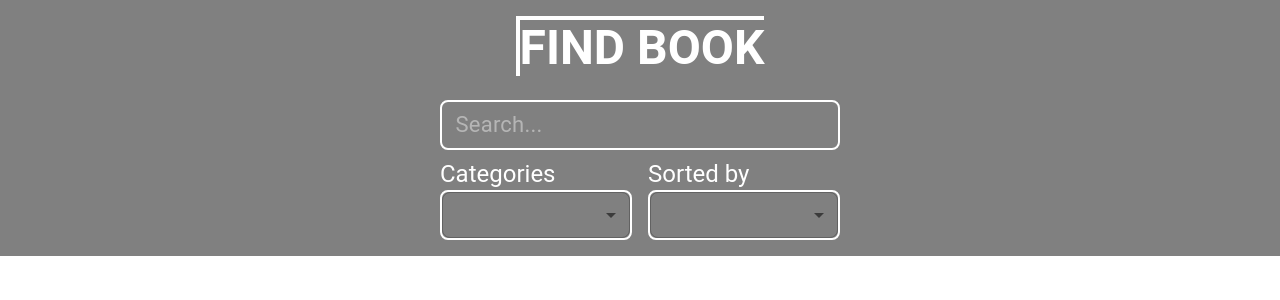
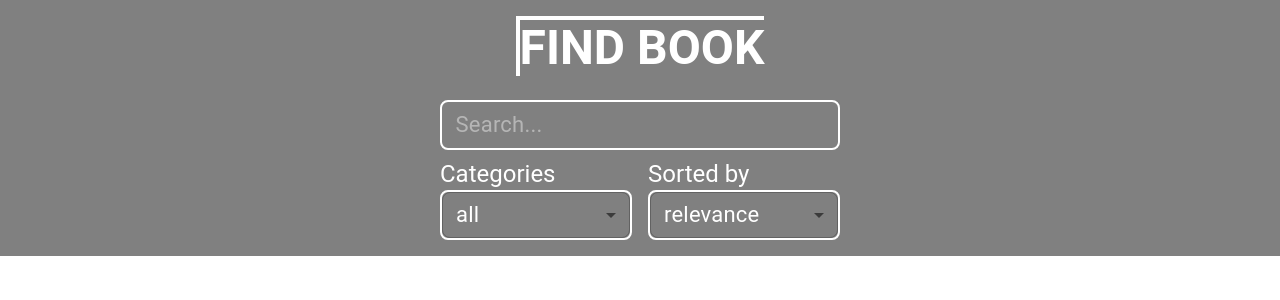
Before and after one commit to murashko12/find-book, a React (Vite) app: page / in a window 1280 px wide. Shown: the top 300 px of the page. Built offline with nearby package versions, Linux system fonts and the light colour scheme.

Commit message:
fix defaultValue in select

```diff
--- a/src/App.jsx
+++ b/src/App.jsx
@@ -4,6 +4,7 @@ import BookContainer from './components/BookContainer'
 import axios from 'axios'
 import Header from './components/Header'
 import Typography from '@mui/material/Typography'
+
 
 function App() {
 
@@ -38,6 +39,7 @@ function App() {
     return (
         <>
             <Header search={search} setSearch={setSearch} searchBook={searchBook}/>
+
             <BookContainer books={bookData}/>
 
         </>
--- a/src/components/Header.jsx
+++ b/src/components/Header.jsx
@@ -13,17 +13,15 @@ import React from 'react'
 
 const Header = ({search,setSearch,searchBook}) => {
 
-    const [categories, setCategories] = React.useState('');
-
+    const [categories, setCategories] = React.useState('all');
     const handleChangeCategories = (event) => {
         setCategories(event.target.value);
     };
 
-    const [age, setAge] = React.useState('');
-    const handleChange = (event) => {
-        setAge(event.target.value);
+    const [sort, setSort] = React.useState('relevance');
+    const handleChangeSort = (event) => {
+        setSort(event.target.value);
     };
-
 
     return (
         <Box sx={{
@@ -93,16 +91,16 @@ const Header = ({search,setSearch,searchBook}) => {
 
                     }}
                     value={categories}
-                    defaultValue={'all'}
+                    defaultValue={categories}
                     onChange={handleChangeCategories}
                 >
-                    <MenuItem value={'all'}>all</MenuItem>
-                    <MenuItem value={'art'}>art</MenuItem>
-                    <MenuItem value={'biography'}>biography</MenuItem>
-                    <MenuItem value={'computers'}>computers</MenuItem>
-                    <MenuItem value={'history'}>history</MenuItem>
-                    <MenuItem value={'medical'}>medical</MenuItem>
-                    <MenuItem value={'poetry'}>poetry</MenuItem>
+                    <MenuItem value={"all"}>all</MenuItem>
+                    <MenuItem value={"art"}>art</MenuItem>
+                    <MenuItem value={"biography"}>biography</MenuItem>
+                    <MenuItem value={"computers"}>computers</MenuItem>
+                    <MenuItem value={"history"}>history</MenuItem>
+                    <MenuItem value={"medical"}>medical</MenuItem>
+                    <MenuItem value={"poetry"}>poetry</MenuItem>
                 </Select>
             </FormControl>
 
@@ -121,14 +119,23 @@ const Header = ({search,setSearch,searchBook}) => {
                         fontSize: 22,
                         color: 'white'
                     }}
-                    value={age}
-                    onChange={handleChange}
+                    value={sort}
+                    onChange={handleChangeSort}
+                    defaultValue={sort}
                 >
-                    <MenuItem value={'relevance'}>relevance</MenuItem>
-                    <MenuItem value={'newest'}>newest</MenuItem>
+                    <MenuItem value={"relevance"}>relevance</MenuItem>
+                    <MenuItem value={"newest"}>newest</MenuItem>
                 </Select>
             </FormControl>
+
+
+
+
+
+
+
             </Box>
+
         </Box>
     )
 }
```
